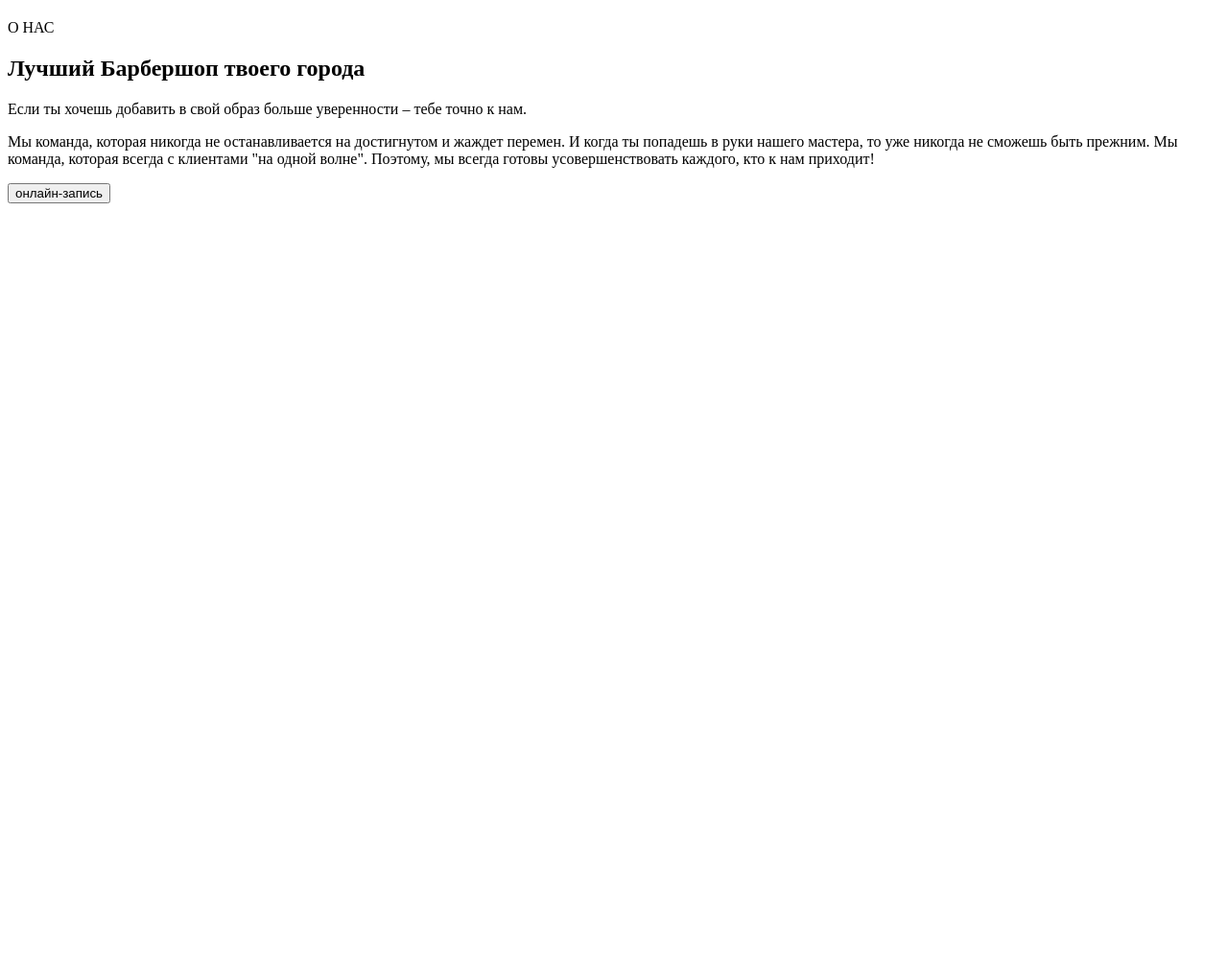
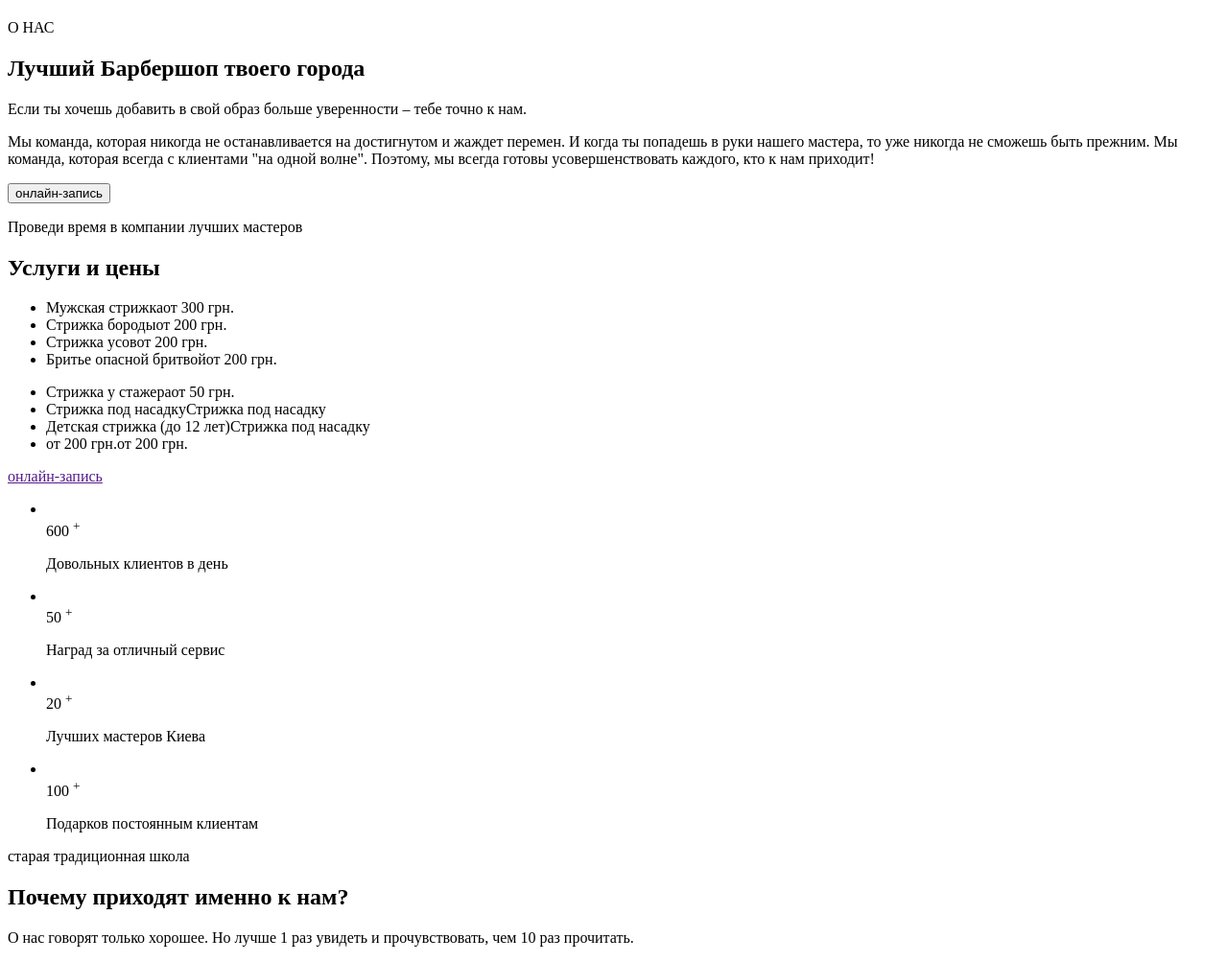
Before and after one commit to Zmennn/vers, a plain HTML site: page index.html in a window 1280 px wide. Shown: the part 1270-2273 px from the top of the page at 96% size. Before the commit the page ends 1490 px from the top, so only its background shows below. Drawn offline with Linux system fonts and the light colour scheme.

Commit message:
Update index.html

```diff
--- a/index.html
+++ b/index.html
@@ -48,6 +48,44 @@
             <button type="button">онлайн-запись</button>
         </div>
     </section>
+    <section>
+        <p>Проведи время в компании лучших мастеров</p>
+        <h2>Услуги и цены</h2>
+        <ul>
+            <li><span>Мужская стрижка</span><span>от 300 грн.</span></li>
+            <li><span>Стрижка бороды</span><span>от 200 грн.</span></li>
+            <li><span>Стрижка усов</span><span>от 200 грн.</span></li>
+            <li><span>Бритье опасной бритвой</span><span>от 200 грн.</span></li>
+        </ul>
+        <ul>
+            <li><span>Cтрижка у стажера</span><span>от 50 грн.</span></li>
+            <li><span>Стрижка под насадку</span><span>Стрижка под насадку</span></li>
+            <li><span>Детская стрижка (до 12 лет)</span><span>Стрижка под насадку</span></li>
+            <li><span>от 200 грн.</span><span>от 200 грн.</span></li>
+        </ul>
+        <a href="">онлайн-запись</a>
+    </section>
+    <section>
+        <ul>
+            <li></li>
+            <span>600 <sup>+</sup> </span>
+            <p>Довольных клиентов в день</p>
+            <li></li>
+            <span>50 <sup>+</sup> </span>
+            <p>Наград за отличный сервис</p>
+            <li></li>
+            <span>20 <sup>+</sup> </span>
+            <p>Лучших мастеров Киева</p>
+            <li></li>
+            <span>100 <sup>+</sup> </span>
+            <p>Подарков постоянным клиентам</p>
+        </ul>
+        <div>
+            <p>старая традиционная школа</p>
+            <h2>Почему приходят именно к нам?</h2>
+            <p>О нас говорят только хорошее. Но лучше 1 раз увидеть и прочувствовать, чем 10 раз прочитать.</p>
+        </div>
+    </section>
 </body>
 
 </html>
```
